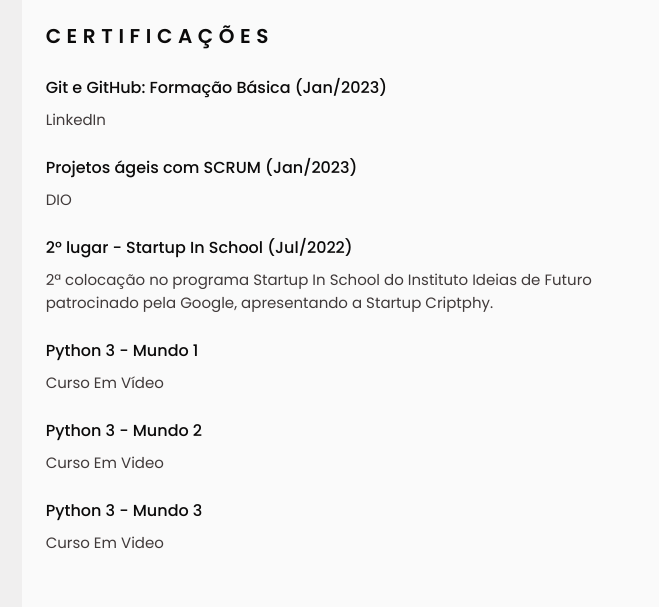
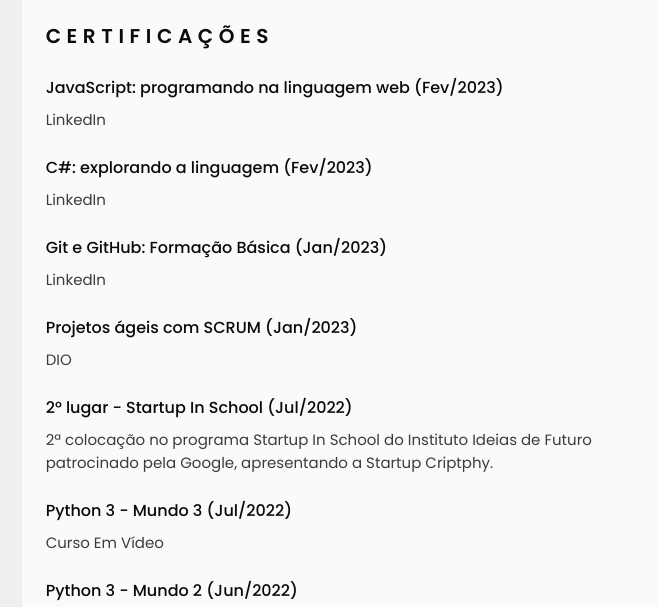
Before and after one commit to GabsOrtega/ortega-cv-web, a plain HTML site: page index.html in a window 1280 px wide. Shown: the part 284-891 px from the top of the page, 457-1116 px from the left. Drawn offline with nearby package versions, Linux system fonts and the light colour scheme.

Commit message:
PDF ajusts

```diff
--- a/assets/css/styles.css
+++ b/assets/css/styles.css
@@ -4,6 +4,7 @@
 /*===== VARIABLES CSS =====*/
 :root {
   --header-height: 3rem;
+
 
   /*========== Colors ==========*/
   --title-color: #0B0A0A;
@@ -270,6 +271,7 @@ img {
     z-index: var(--z-fixed);
     transition: .3s;
   }
+
 }
 
 .nav__logo,
--- a/assets/js/main.js
+++ b/assets/js/main.js
@@ -1,22 +1,22 @@
 /*==================== SHOW MENU ====================*/
-const showMenu = (toggleId, navId) =>{
+const showMenu = (toggleId, navId) => {
     const toggle = document.getElementById(toggleId),
-    nav = document.getElementById(navId)
+        nav = document.getElementById(navId)
 
     // Validate that variables exist
-    if(toggle && nav){
-        toggle.addEventListener('click', ()=>{
+    if (toggle && nav) {
+        toggle.addEventListener('click', () => {
             // We add the show-menu class to the div tag with the nav__menu class
             nav.classList.toggle('show-menu')
         })
     }
 }
-showMenu('nav-toggle','nav-menu')
+showMenu('nav-toggle', 'nav-menu')
 
 /*==================== REMOVE MENU MOBILE ====================*/
 const navLink = document.querySelectorAll('.nav__link')
 
-function linkAction(){
+function linkAction() {
     const navMenu = document.getElementById('nav-menu')
     // When we click on each nav__link, we remove the show-menu class
     navMenu.classList.remove('show-menu')
@@ -26,17 +26,17 @@ navLink.forEach(n => n.addEventListener('click', linkAction))
 /*==================== SCROLL SECTIONS ACTIVE LINK ====================*/
 const sections = document.querySelectorAll('section[id]')
 
-function scrollActive(){
+function scrollActive() {
     const scrollY = window.pageYOffset
 
-    sections.forEach(current =>{
+    sections.forEach(current => {
         const sectionHeight = current.offsetHeight
         const sectionTop = current.offsetTop - 50;
         sectionId = current.getAttribute('id')
 
-        if(scrollY > sectionTop && scrollY <= sectionTop + sectionHeight){
+        if (scrollY > sectionTop && scrollY <= sectionTop + sectionHeight) {
             document.querySelector('.nav__menu a[href*=' + sectionId + ']').classList.add('active-link')
-        }else{
+        } else {
             document.querySelector('.nav__menu a[href*=' + sectionId + ']').classList.remove('active-link')
         }
     })
@@ -44,10 +44,10 @@ function scrollActive(){
 window.addEventListener('scroll', scrollActive)
 
 /*==================== SHOW SCROLL TOP ====================*/
-function scrollTop(){
+function scrollTop() {
     const scrollTop = document.getElementById('scroll-top');
     // When the scroll is higher than 560 viewport height, add the show-scroll class to the a tag with the scroll-top class
-    if(this.scrollY >= 200) scrollTop.classList.add('show-scroll'); else scrollTop.classList.remove('show-scroll')
+    if (this.scrollY >= 200) scrollTop.classList.add('show-scroll'); else scrollTop.classList.remove('show-scroll')
 }
 window.addEventListener('scroll', scrollTop)
 
@@ -66,9 +66,9 @@ const getCurrentIcon = () => themeButton.classList.contains(iconTheme) ? 'bx-moo
 
 // We validate if the user previously chose a topic
 if (selectedTheme) {
-  // If the validation is fulfilled, we ask what the issue was to know if we activated or deactivated the dark
-  document.body.classList[selectedTheme === 'dark' ? 'add' : 'remove'](darkTheme)
-  themeButton.classList[selectedIcon === 'bx-moon' ? 'add' : 'remove'](iconTheme)
+    // If the validation is fulfilled, we ask what the issue was to know if we activated or deactivated the dark
+    document.body.classList[selectedTheme === 'dark' ? 'add' : 'remove'](darkTheme)
+    themeButton.classList[selectedIcon === 'bx-moon' ? 'add' : 'remove'](iconTheme)
 }
 
 // Activate / deactivate the theme manually with the button
@@ -99,12 +99,31 @@ let areaCv = document.getElementById('area-cv')
 let resumeButton = document.getElementById('resume-button')
 
 // Html2pdf options
+
+// let body = document.body
+// let html = document.documentElement
+// let height = Math.max(body.scrollHeight, body.offsetHeight,
+//     html.clientHeight, html.scrollHeight, html.offsetHeight)
+// let element = document.querySelector('#area-cv')
+// let heightCM = height / 35.35
+
+// // html2pdf(element, {
+// //     margin: 1,
+// //     filename: 'export.pdf',
+// //     html2canvas: { dpi: 192, letterRendering: true },
+// //     jsPDF: {
+// //         orientation: 'portrait',
+// //         unit: 'cm',
+// //         format: [heightCM, 60]
+// //     }
+// // })
+
 let opt = {
-  margin:       0,
-  filename:     'Ortega_CV.pdf',
-  image:        { type: 'jpeg', quality: 0.98 },
-  html2canvas:  { scale: 4 },
-  jsPDF:        { format: 'a4', orientation: 'portrait' },
+    margin: 0,
+    filename: 'Ortega_CV.pdf',
+    image: { type: 'jpeg', quality: 0.98 },
+    html2canvas: { scale: 4 },
+    jsPDF: { format: 'A4', orientation: 'portrait' },
 };
 
 
--- a/index.html
+++ b/index.html
@@ -231,6 +231,16 @@
 
                     <div class="certificate__container bd-grid">
                         <div class="certificate__content">
+                            <h3 class="certificate__title">JavaScript: programando na linguagem web (Fev/2023)</h3>
+                            <p class="certificate__description">LinkedIn</p>
+                        </div>
+
+                        <div class="certificate__content">
+                            <h3 class="certificate__title">C#: explorando a linguagem (Fev/2023)</h3>
+                            <p class="certificate__description">LinkedIn</p>
+                        </div>
+
+                        <div class="certificate__content">
                             <h3 class="certificate__title">Git e GitHub: Formação Básica (Jan/2023)</h3>
                             <p class="certificate__description">LinkedIn</p>
                         </div>
@@ -247,24 +257,34 @@
                         </div>
 
                         <div class="certificate__content">
-                            <h3 class="certificate__title">Python 3 - Mundo 1</h3>
+                            <h3 class="certificate__title">Python 3 - Mundo 3 (Jul/2022)</h3>
                             <p class="certificate__description">Curso Em Vídeo</p>
                         </div>
 
                         <div class="certificate__content">
-                            <h3 class="certificate__title">Python 3 - Mundo 2</h3>
+                            <h3 class="certificate__title">Python 3 - Mundo 2 (Jun/2022)</h3>
                             <p class="certificate__description">Curso Em Video</p>
                         </div>
 
                         <div class="certificate__content">
-                            <h3 class="certificate__title">Python 3 - Mundo 3</h3>
+                            <h3 class="certificate__title">Python 3 - Mundo 1 (Jun/2022)</h3>
                             <p class="certificate__description">Curso Em Video</p>
                         </div>
 
+                        <!-- <div class="certificate__content">
+                            <h3 class="certificate__title">Projetos de Sistemas de T.I (Dez/2020)</h3>
+                            <p class="certificate__description">Fundação Bradesco</p>
+                        </div>
+
                         <div class="certificate__content">
-                            <h3 class="certificate__title"></h3>
-                            <p class="certificate__description"></p>
+                            <h3 class="certificate__title">Ética em Desenvolvimento de Sistemas (Set/2020)</h3>
+                            <p class="certificate__description">Fundação Bradesco</p>
                         </div>
+
+                        <div class="certificate__content">
+                            <h3 class="certificate__title">Introdução a Gestão de Projetos (Maio/2020)</h3>
+                            <p class="certificate__description">Fundação Bradesco</p>
+                        </div> -->
                     </div>
                 </section>
 
```
Also changed, not shown: 1 other file.
